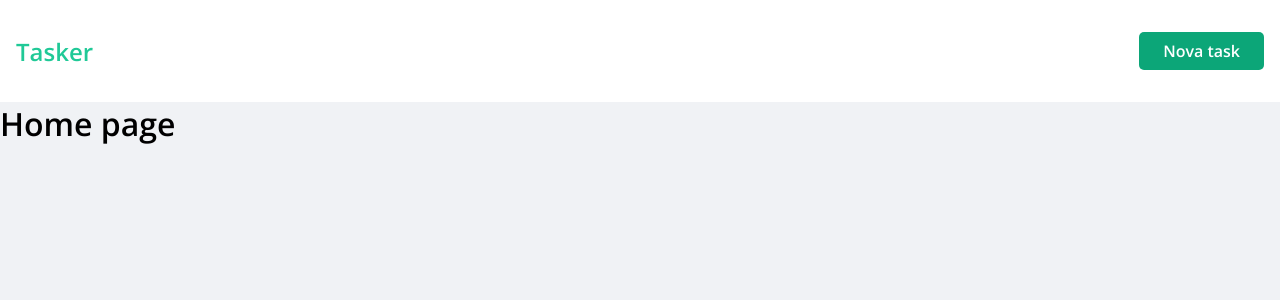
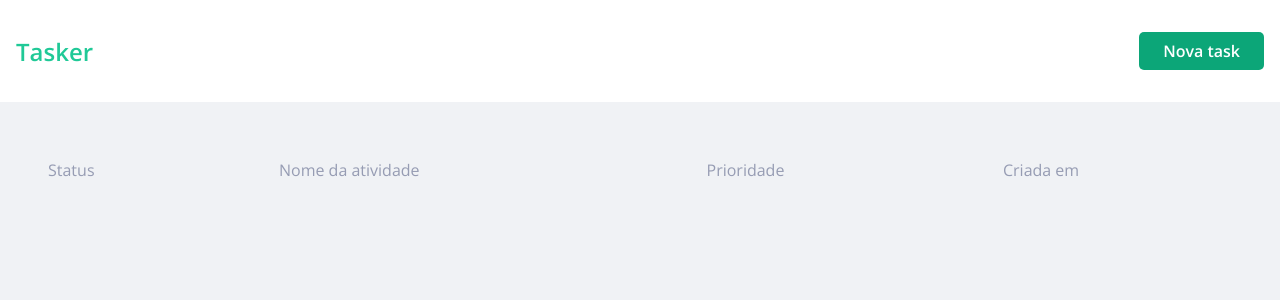
Before and after one commit to jmichel-dev/tasker-frontend, a React (Create React App) app: page / in a window 1280 px wide. Shown: the top 300 px of the page. Built offline with nearby package versions, Linux system fonts and the light colour scheme.

Commit message:
created component for lista tasks

```diff
--- /dev/null
+++ b/src/components/ListTasks/index.tsx
@@ -0,0 +1,34 @@
+import { useTask } from "../../hooks/useTask";
+import { formatDate } from "../../utils/formatter";
+import { Container } from "./styles";
+
+export const ListTasks = () => {
+  const { tasks } = useTask();
+  return (
+    <Container>
+      <table>
+        <thead>
+          <tr>
+            <th>Status</th>
+            <th>Nome da atividade</th>
+            <th>Prioridade</th>
+            <th>Criada em</th>
+          </tr>
+        </thead>
+        <tbody>
+          {tasks &&
+            tasks.map((task) => {
+              return (
+                <tr>
+                  <td>{task.done ? "Finalizado" : "Pendente"}</td>
+                  <td>{task.title}</td>
+                  <td>{task.priority}</td>
+                  <td>{formatDate(task.schedule)}</td>
+                </tr>
+              );
+            })}
+        </tbody>
+      </table>
+    </Container>
+  );
+};
--- /dev/null
+++ b/src/components/ListTasks/styles.ts
@@ -0,0 +1,41 @@
+import styled from "styled-components";
+
+export const Container = styled.div`
+  width: 100%;
+  max-width: 1280px;
+  margin: 0 auto;
+  padding: 2rem 1rem;
+
+  table {
+    width: 100%;
+    border-spacing: 0 0.5rem;
+
+    th {
+      color: var(--text-body);
+      font-weight: 400;
+      padding: 1rem 2rem;
+      text-align: left;
+      line-height: 1.5rem;
+    }
+
+    td {
+      background: var(--shape);
+      border-radius: 0.25rem;
+      padding: 1rem 2rem;
+      border: 0;
+      color: var(--text-body);
+
+      &:nth-child(2) {
+        color: var(--text-title);
+      }
+
+      &.income {
+        color: var(--green);
+      }
+
+      &.outcome {
+        color: var(--red);
+      }
+    }
+  }
+`;
--- a/src/pages/Home/index.tsx
+++ b/src/pages/Home/index.tsx
@@ -1,10 +1,11 @@
 import { Header } from "../../components/Header";
+import { ListTasks } from "../../components/ListTasks";
 
 export const Home: React.FC = () => {
   return (
     <div>
       <Header />
-      <h1>Home page</h1>
+      <ListTasks />
     </div>
   );
 };
```
